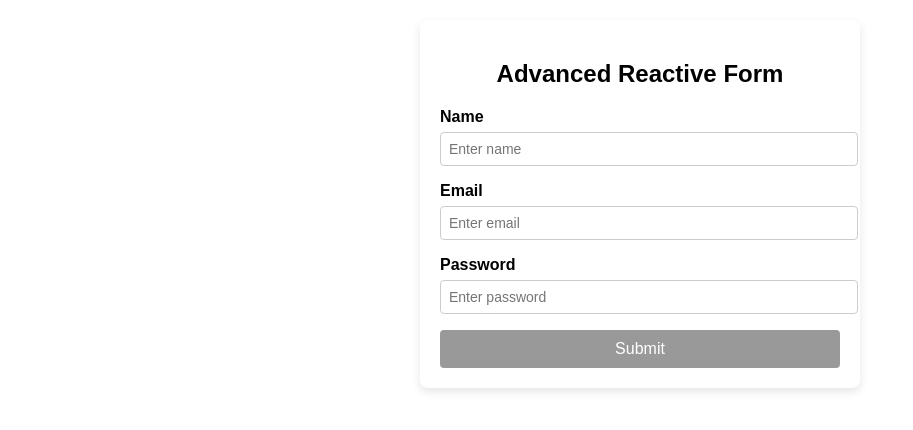
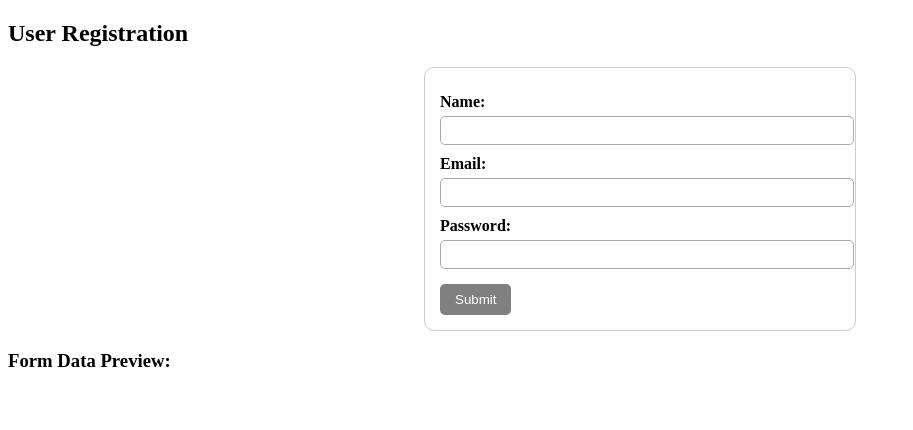
Before and after one commit to mrunalisd/Angular-In-30-Days, an Angular app: page / in a window 1280 px wide. Shown: the top 430 px of the page, without its empty margins (0-913 px from the left). Built offline with nearby package versions, Linux system fonts and the light colour scheme.

Commit message:
added template driven changes

```diff
--- a/src/app/app.component.html
+++ b/src/app/app.component.html
@@ -15,5 +15,8 @@
 
 <h1>Hello</h1>
 <app-basic-form></app-basic-form>
+
+<app-advanced-form></app-advanced-form>
+
 -->
-<app-advanced-form></app-advanced-form>
+<app-template-driven></app-template-driven>
--- a/src/app/app.component.ts
+++ b/src/app/app.component.ts
@@ -15,11 +15,12 @@ import { BasicForm } from './basic-form/basic-form';
 import { CommonModule } from '@angular/common';
 import { ReactiveFormsModule } from '@angular/forms';
 import { AdvancedForm } from "./advanced-form/advanced-form";
+import { TemplateDriven } from "./template-driven/template-driven";
 
 
 @Component({
   selector: 'app-root',
-  imports: [RouterOutlet, Writablesignals, Computedsignals, EffectAngular, TwoWayBinding, DynamicStyling, Directive, CommonModule, FormsModule, BasicForm, ReactiveFormsModule, AdvancedForm],
+  imports: [RouterOutlet, Writablesignals, Computedsignals, EffectAngular, TwoWayBinding, DynamicStyling, Directive, CommonModule, FormsModule, BasicForm, ReactiveFormsModule, AdvancedForm, TemplateDriven],
   templateUrl: './app.component.html',
   styleUrl: './app.component.css',
   standalone: true
--- /dev/null
+++ b/src/app/template-driven/template-driven.css
@@ -0,0 +1,35 @@
+form {
+  max-width: 400px;
+  margin: auto;
+  padding: 15px;
+  border: 1px solid #ccc;
+  border-radius: 10px;
+}
+
+label {
+  display: block;
+  margin-top: 10px;
+  font-weight: bold;
+}
+
+input {
+  width: 100%;
+  padding: 6px;
+  margin-top: 5px;
+  border-radius: 5px;
+  border: 1px solid #aaa;
+}
+
+button {
+  margin-top: 15px;
+  padding: 8px 15px;
+  background-color: teal;
+  color: white;
+  border: none;
+  border-radius: 5px;
+  cursor: pointer;
+}
+
+button:disabled {
+  background-color: gray;
+}
--- /dev/null
+++ b/src/app/template-driven/template-driven.html
@@ -0,0 +1,38 @@
+<h2>User Registration</h2>
+
+<form #userForm="ngForm" (ngSubmit)="onSubmit(userForm)">
+  <!-- Name -->
+  <div>
+    <label for="name">Name:</label>
+    <input type="text"
+           id="name"
+           name="name"
+           ngModel
+           required>
+  </div>
+
+  <!-- Email -->
+  <div>
+    <label for="email">Email:</label>
+    <input type="email"
+           id="email"
+           name="email"
+           ngModel
+           required>
+  </div>
+
+  <!-- Password -->
+  <div>
+    <label for="password">Password:</label>
+    <input type="password"
+           id="password"
+           name="password"
+           ngModel
+           minlength="6">
+  </div>
+
+  <button type="submit" [disabled]="userForm.invalid">Submit</button>
+</form>
+
+<!-- Preview Data -->
+<h3>Form Data Preview:</h3>
--- /dev/null
+++ b/src/app/template-driven/template-driven.ts
@@ -0,0 +1,15 @@
+import { Component } from '@angular/core';
+import { FormsModule } from '@angular/forms';
+
+@Component({
+  selector: 'app-template-driven',
+  imports: [FormsModule],
+  templateUrl: './template-driven.html',
+  styleUrl: './template-driven.css'
+})
+export class TemplateDriven {
+   onSubmit(form: any) {
+    console.log('Form Submitted!', form.value);
+    alert('Form submitted successfully ✅');
+  }
+}
```
Also changed, not shown: 1 other file (tests, documents, lock files or other folders).
